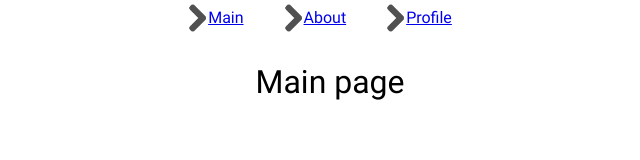
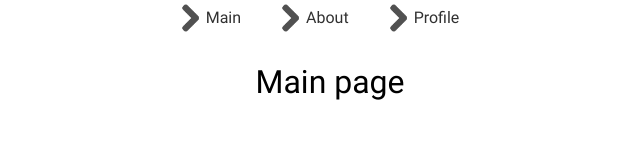
Before and after one commit to ArseniyKalabin/dummySPARouter, a website built with Parcel: page index.html in a window 1280 px wide. Shown: the whole page, without its empty margins (310-950 px from the left). Built offline with nearby package versions, Linux system fonts and the light colour scheme.

Commit message:
added some styles

```diff
--- a/bundle.css
+++ b/bundle.css
@@ -1 +1 @@
-a,abbr,acronym,address,applet,article,aside,audio,b,big,blockquote,body,canvas,caption,center,cite,code,dd,del,details,dfn,div,dl,dt,em,embed,fieldset,figcaption,figure,footer,form,h1,h2,h3,h4,h5,h6,header,hgroup,html,i,iframe,img,ins,kbd,label,legend,li,mark,menu,nav,object,ol,output,p,pre,q,ruby,s,samp,section,small,span,strike,strong,sub,summary,sup,table,tbody,td,tfoot,th,thead,time,tr,tt,u,ul,var,video{margin:0;padding:0;border:0;font-size:100%;font:inherit;vertical-align:baseline}article,aside,details,figcaption,figure,footer,header,hgroup,menu,nav,section{display:block}body{line-height:1}ol,ul{list-style:none}blockquote,q{quotes:none}blockquote:after,blockquote:before,q:after,q:before{content:"";content:none}table{border-collapse:collapse;border-spacing:0}@font-face{font-family:Roboto;src:url(fonts/03523cf578d69fa923226ff457b92d90.ttf) format("truetype")}#root{font-family:Roboto,sans-serif;text-align:center}#root nav{display:flex;justify-content:center}#root nav a{padding:10px 10px 10px 30px;margin-right:20px;background:url(images/612a9e96d026abdddaa1bb809f2b3c2a.png) 0 no-repeat;background-size:contain}#root section h1{margin:30px;font-size:2em}
+a,abbr,acronym,address,applet,article,aside,audio,b,big,blockquote,body,canvas,caption,center,cite,code,dd,del,details,dfn,div,dl,dt,em,embed,fieldset,figcaption,figure,footer,form,h1,h2,h3,h4,h5,h6,header,hgroup,html,i,iframe,img,ins,kbd,label,legend,li,mark,menu,nav,object,ol,output,p,pre,q,ruby,s,samp,section,small,span,strike,strong,sub,summary,sup,table,tbody,td,tfoot,th,thead,time,tr,tt,u,ul,var,video{margin:0;padding:0;border:0;font-size:100%;font:inherit;vertical-align:baseline}article,aside,details,figcaption,figure,footer,header,hgroup,menu,nav,section{display:block}body{line-height:1}ol,ul{list-style:none}blockquote,q{quotes:none}blockquote:after,blockquote:before,q:after,q:before{content:"";content:none}table{border-collapse:collapse;border-spacing:0}@font-face{font-family:Roboto;src:url(fonts/03523cf578d69fa923226ff457b92d90.ttf) format("truetype")}#root{font-family:Roboto,sans-serif;text-align:center}#root nav{display:flex;justify-content:center}#root nav a{padding:10px 10px 10px 35px;margin-right:20px;background:url(images/612a9e96d026abdddaa1bb809f2b3c2a.png) 0 no-repeat;background-size:contain;text-decoration:none;color:#313131}#root nav a:active,#root nav a:hover{color:#6bcc84}#root section h1{margin:30px;font-size:2em}
```
